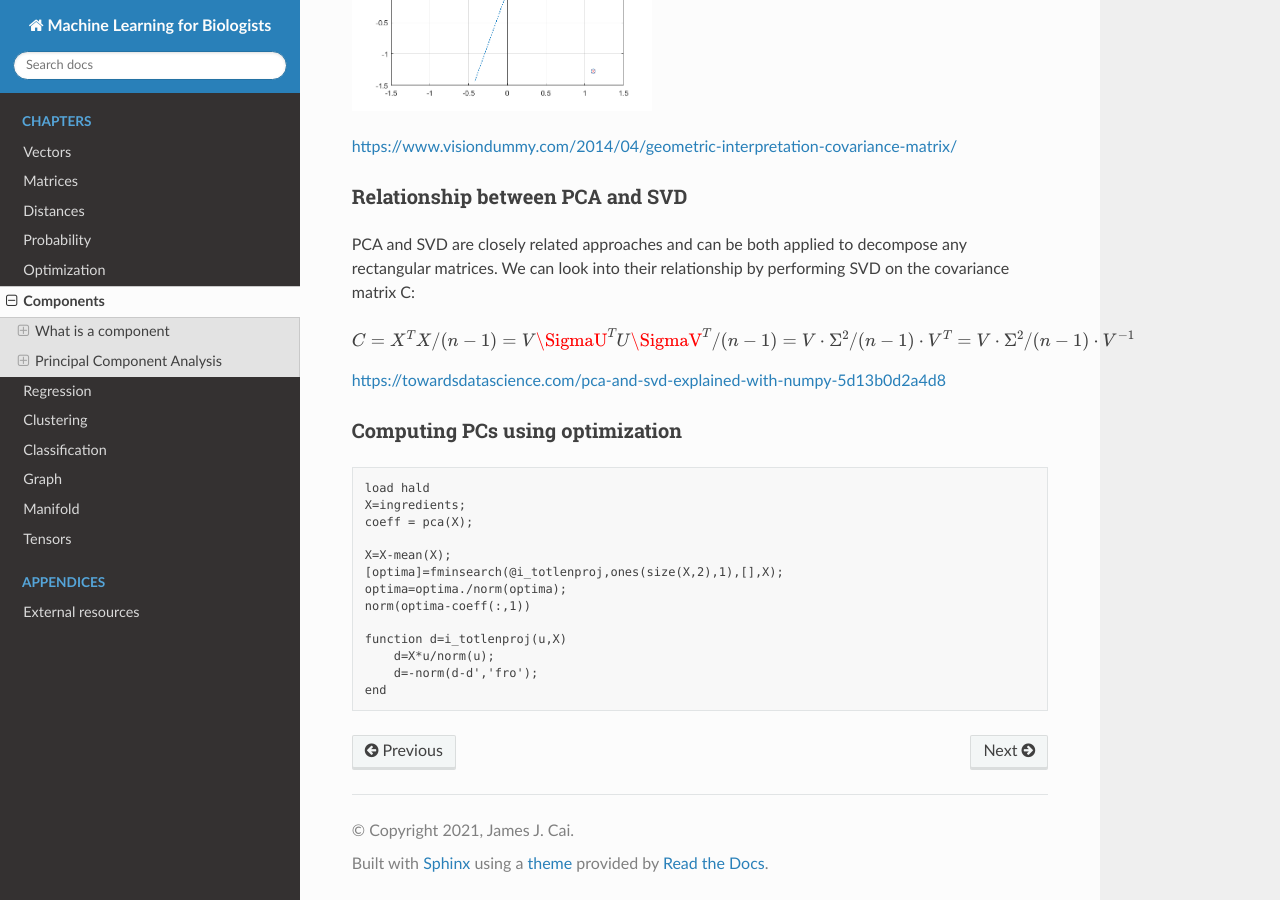
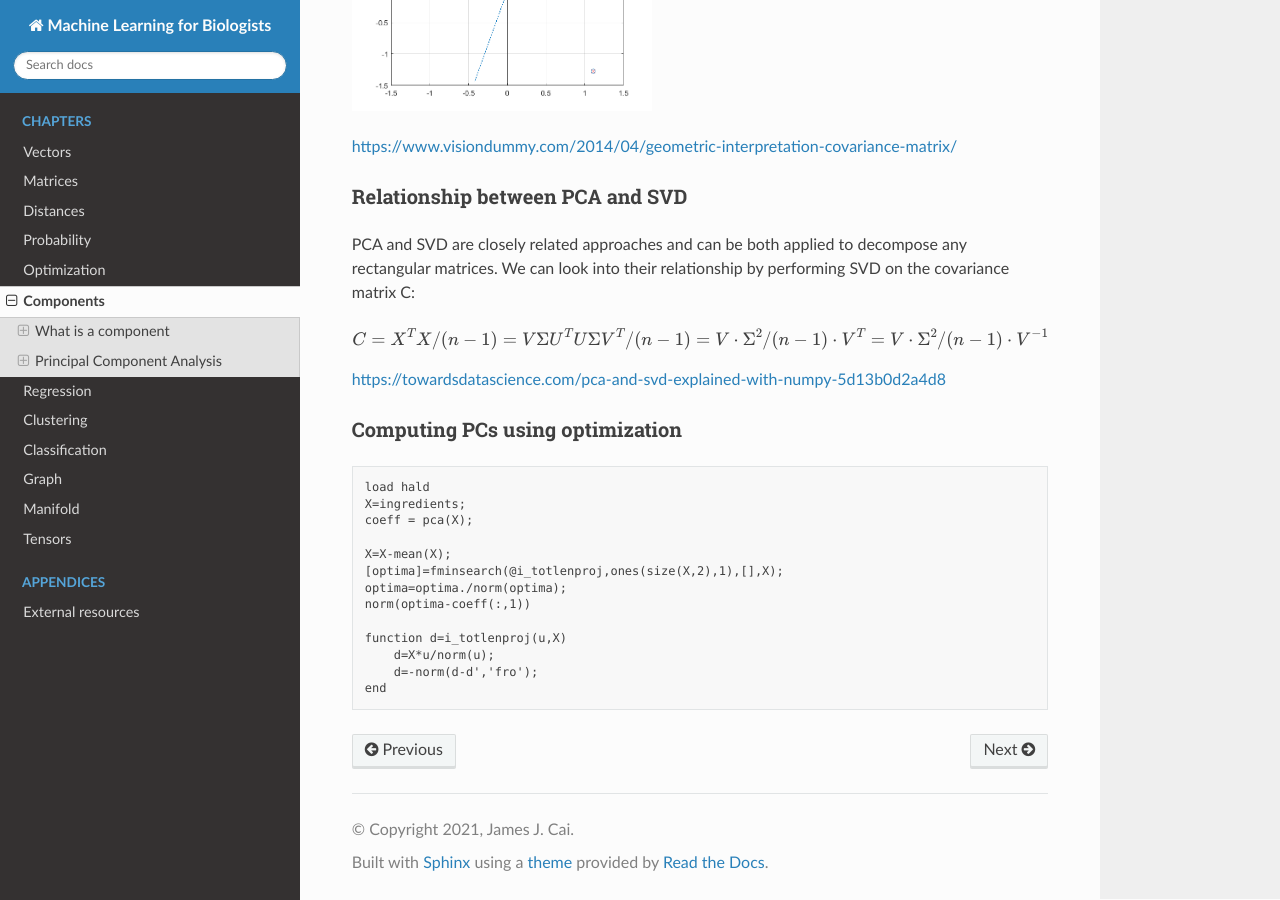
Before and after one commit to jamesjcai/readthedocs_ml4b, a Sphinx documentation site: the page built from docs/chapter_components.rst, in a window 1280 px wide and 900 px high, scrolled down 2408 px. Built offline with Sphinx 7.4.7 and the Read the Docs theme 2.0.0, drawn with Linux system fonts in a browser that asks for light colours; formulas are drawn with MathJax 3.

Commit message:
Update chapter_components.rst

```diff
--- a/docs/chapter_components.rst
+++ b/docs/chapter_components.rst
@@ -100,9 +100,9 @@ PCA and SVD are closely related approaches and can be both applied to decompose
 
 .. math::
 
-  C = X^TX/(n-1) = V\SigmaU^TU\SigmaV^T/(n-1)
-  = V \cdot \Sigma^{2}/(n-1) \cdot V^T
-  = V \cdot \Sigma^{2}/(n-1) \cdot V^{-1}
+  C = X^{T}X/(n-1) =  V \Sigma U^{T} U \Sigma V^{T}/(n-1)
+    =  V \cdot \Sigma^{2}/(n-1) \cdot V^{T}
+    = V \cdot \Sigma^{2}/(n-1) \cdot V^{-1}
 
 https://towardsdatascience.com/pca-and-svd-explained-with-numpy-5d13b0d2a4d8
 
```
